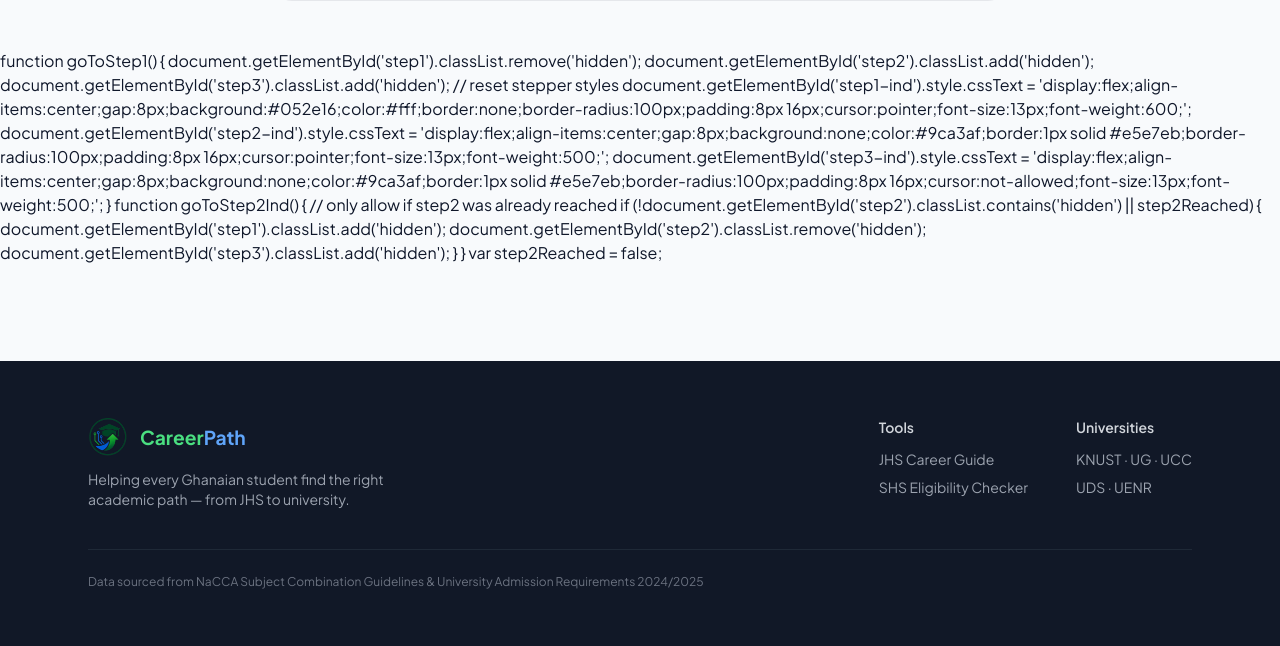
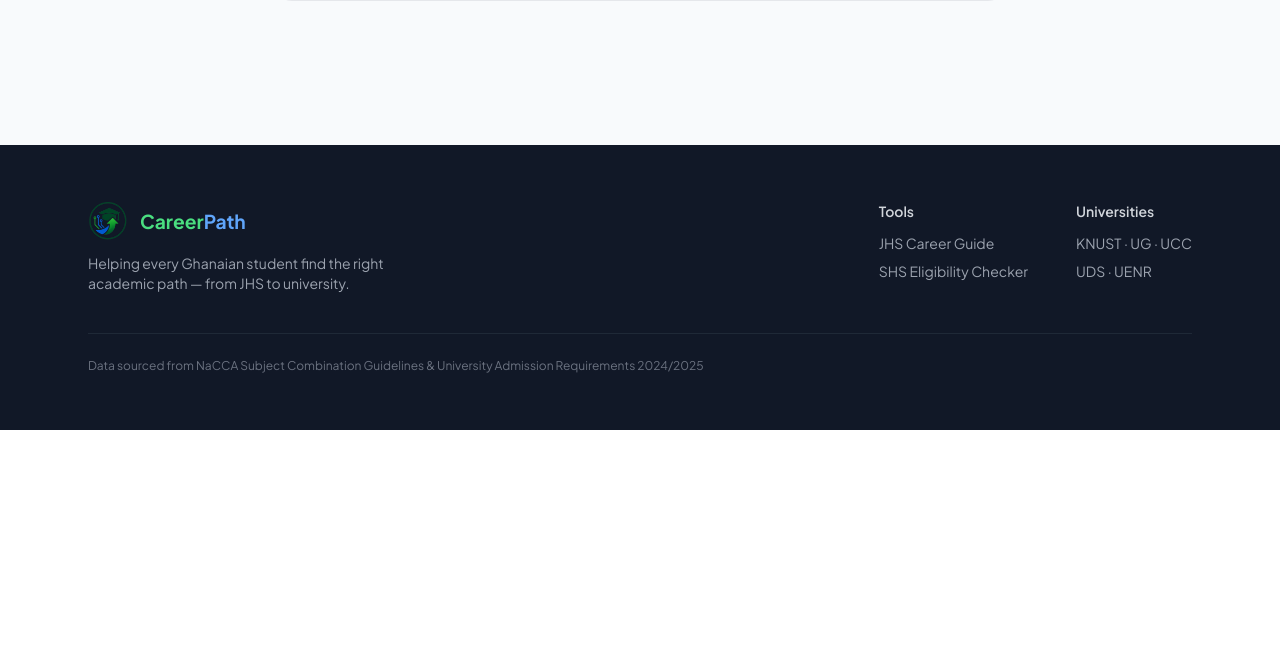
Before and after one commit to opscott94/careerpath, a Django app: page /shs-eligibility/ in a window 1280 px wide. Shown: the part 860-1506 px from the top of the page. After the commit the page ends 1290 px from the top, so only its background shows below. Run offline with Django 5.2, Linux system fonts and the light colour scheme; some libraries are stand-ins or nearby versions.

Commit message:
Fix leaked JS wrap in script tag

```diff
--- a/frontend/templates/frontend/shs_eligibility.html
+++ b/frontend/templates/frontend/shs_eligibility.html
@@ -1,23 +1,23 @@
 {% extends 'frontend/base.html' %}
 {% block title %}University Eligibility Checker — CareerPath Ghana
+<script>
 function goToStep1() {
   document.getElementById('step1').classList.remove('hidden');
   document.getElementById('step2').classList.add('hidden');
   document.getElementById('step3').classList.add('hidden');
-  // reset stepper styles
   document.getElementById('step1-ind').style.cssText = 'display:flex;align-items:center;gap:8px;background:#052e16;color:#fff;border:none;border-radius:100px;padding:8px 16px;cursor:pointer;font-size:13px;font-weight:600;';
   document.getElementById('step2-ind').style.cssText = 'display:flex;align-items:center;gap:8px;background:none;color:#9ca3af;border:1px solid #e5e7eb;border-radius:100px;padding:8px 16px;cursor:pointer;font-size:13px;font-weight:500;';
   document.getElementById('step3-ind').style.cssText = 'display:flex;align-items:center;gap:8px;background:none;color:#9ca3af;border:1px solid #e5e7eb;border-radius:100px;padding:8px 16px;cursor:not-allowed;font-size:13px;font-weight:500;';
 }
 function goToStep2Ind() {
-  // only allow if step2 was already reached
-  if (!document.getElementById('step2').classList.contains('hidden') || step2Reached) {
+  if (step2Reached) {
     document.getElementById('step1').classList.add('hidden');
     document.getElementById('step2').classList.remove('hidden');
     document.getElementById('step3').classList.add('hidden');
   }
 }
 var step2Reached = false;
+</script>
 
 {% endblock %}
 {% block content %}
@@ -601,23 +601,23 @@ function removeElective(n) {
 
 </script>
 
+<script>
 function goToStep1() {
   document.getElementById('step1').classList.remove('hidden');
   document.getElementById('step2').classList.add('hidden');
   document.getElementById('step3').classList.add('hidden');
-  // reset stepper styles
   document.getElementById('step1-ind').style.cssText = 'display:flex;align-items:center;gap:8px;background:#052e16;color:#fff;border:none;border-radius:100px;padding:8px 16px;cursor:pointer;font-size:13px;font-weight:600;';
   document.getElementById('step2-ind').style.cssText = 'display:flex;align-items:center;gap:8px;background:none;color:#9ca3af;border:1px solid #e5e7eb;border-radius:100px;padding:8px 16px;cursor:pointer;font-size:13px;font-weight:500;';
   document.getElementById('step3-ind').style.cssText = 'display:flex;align-items:center;gap:8px;background:none;color:#9ca3af;border:1px solid #e5e7eb;border-radius:100px;padding:8px 16px;cursor:not-allowed;font-size:13px;font-weight:500;';
 }
 function goToStep2Ind() {
-  // only allow if step2 was already reached
-  if (!document.getElementById('step2').classList.contains('hidden') || step2Reached) {
+  if (step2Reached) {
     document.getElementById('step1').classList.add('hidden');
     document.getElementById('step2').classList.remove('hidden');
     document.getElementById('step3').classList.add('hidden');
   }
 }
 var step2Reached = false;
+</script>
 
 {% endblock %}
```
